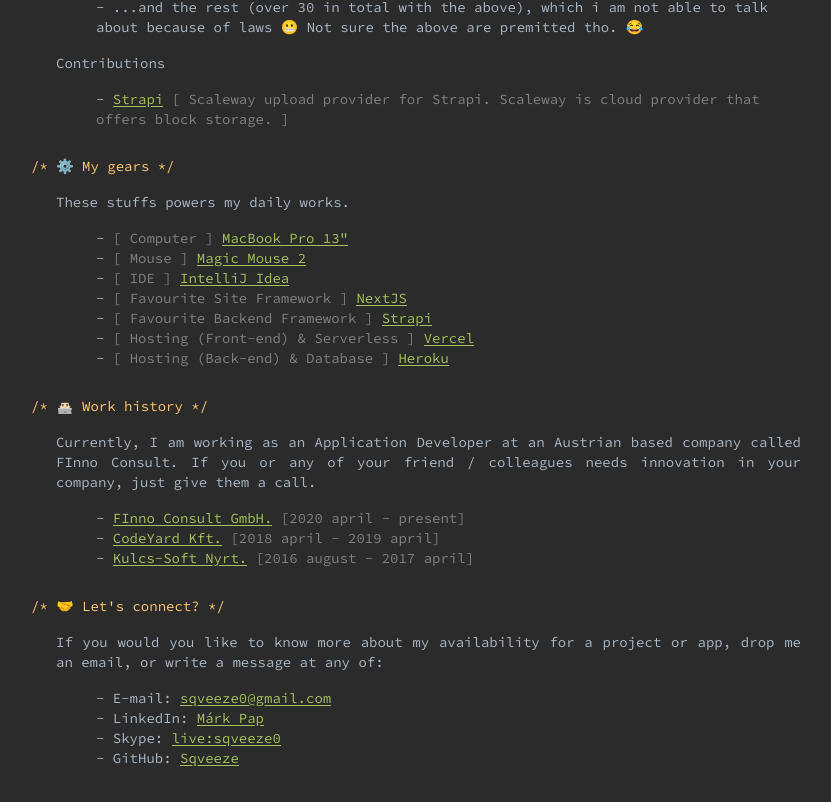
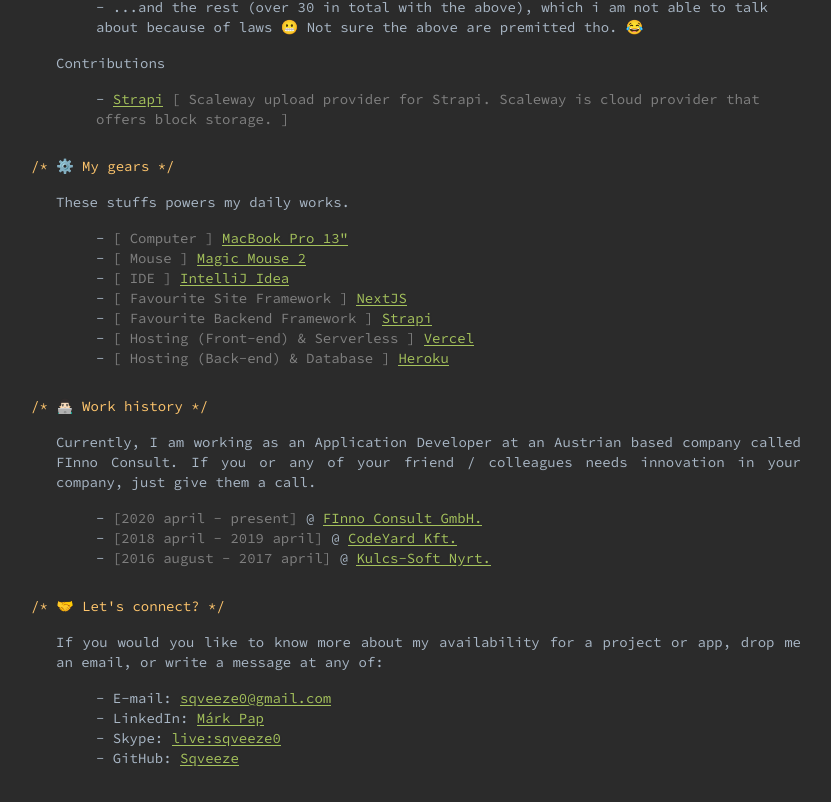
Before and after one commit to sqveeze/sqveeze, a Next.js app: page / in a window 1280 px wide. Shown: the part 1030-1832 px from the top of the page, without its empty margins (224-1055 px from the left). Built offline with nearby package versions, Linux system fonts and the light colour scheme.

Commit message:
:recycle: refactor jobs component

```diff
--- a/components/Jobs.tsx
+++ b/components/Jobs.tsx
@@ -19,14 +19,18 @@
 
       <ul className="big-list">
         {
-          myJobs && myJobs.map((work, index) => {
+          myJobs && myJobs.map((job, index) => {
             return (
-              <li key={`${work.name}_${index}`}>
-                <a href={work.url} target="_blank" rel="noopener noreferrer">
-                  {work.name}
+              <li key={`${job.name}_${index}`}>
+                <span className="comment">{job.period}</span>
+                {' '}
+                {job.position}
+                {' '}
+                @
+                {' '}
+                <a href={job.url} target="_blank" rel="noopener noreferrer">
+                  {job.name}
                 </a>
-                {' '}
-                <span className="comment">{work.period}</span>
               </li>
             )
           })
```
